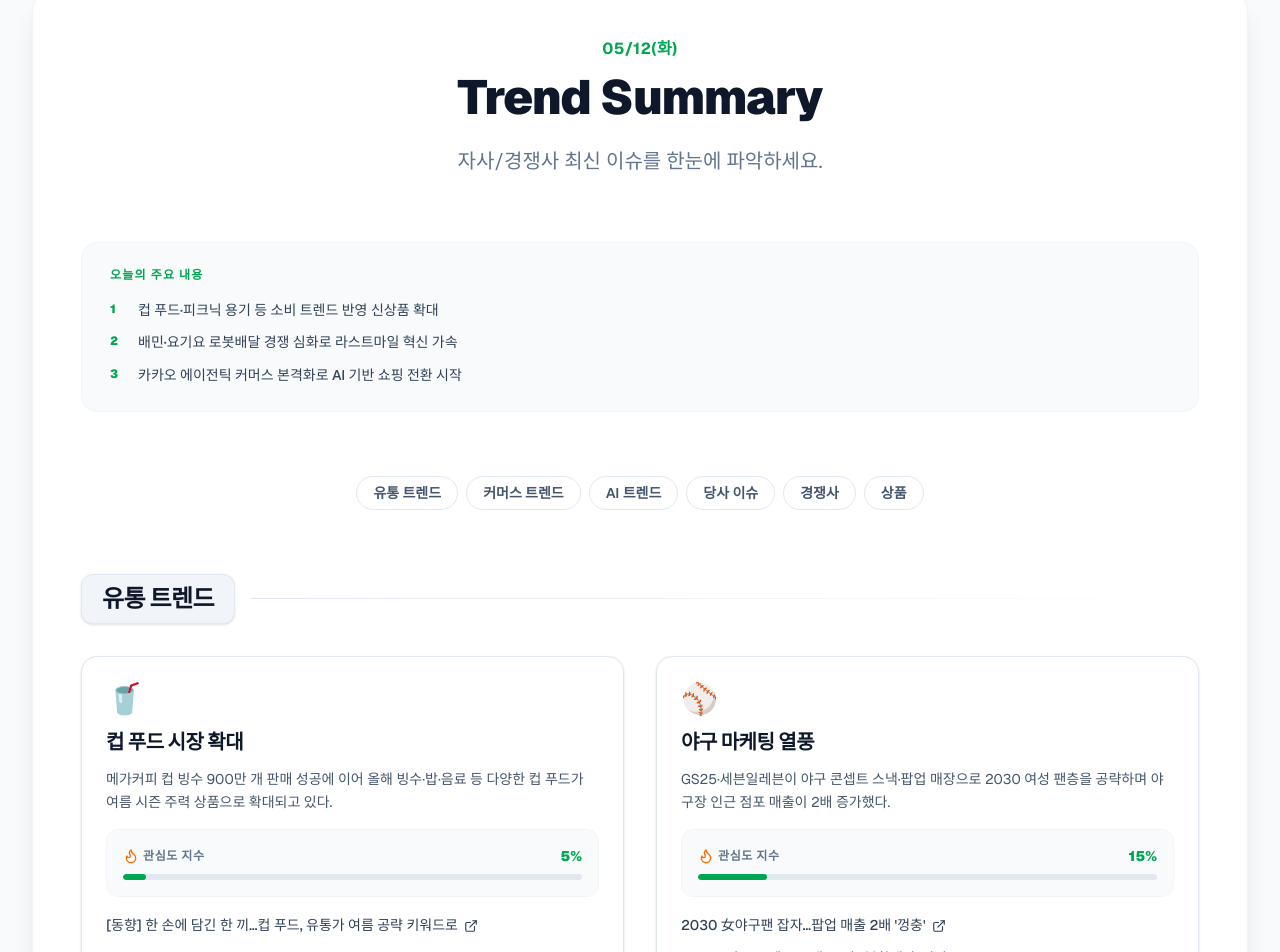
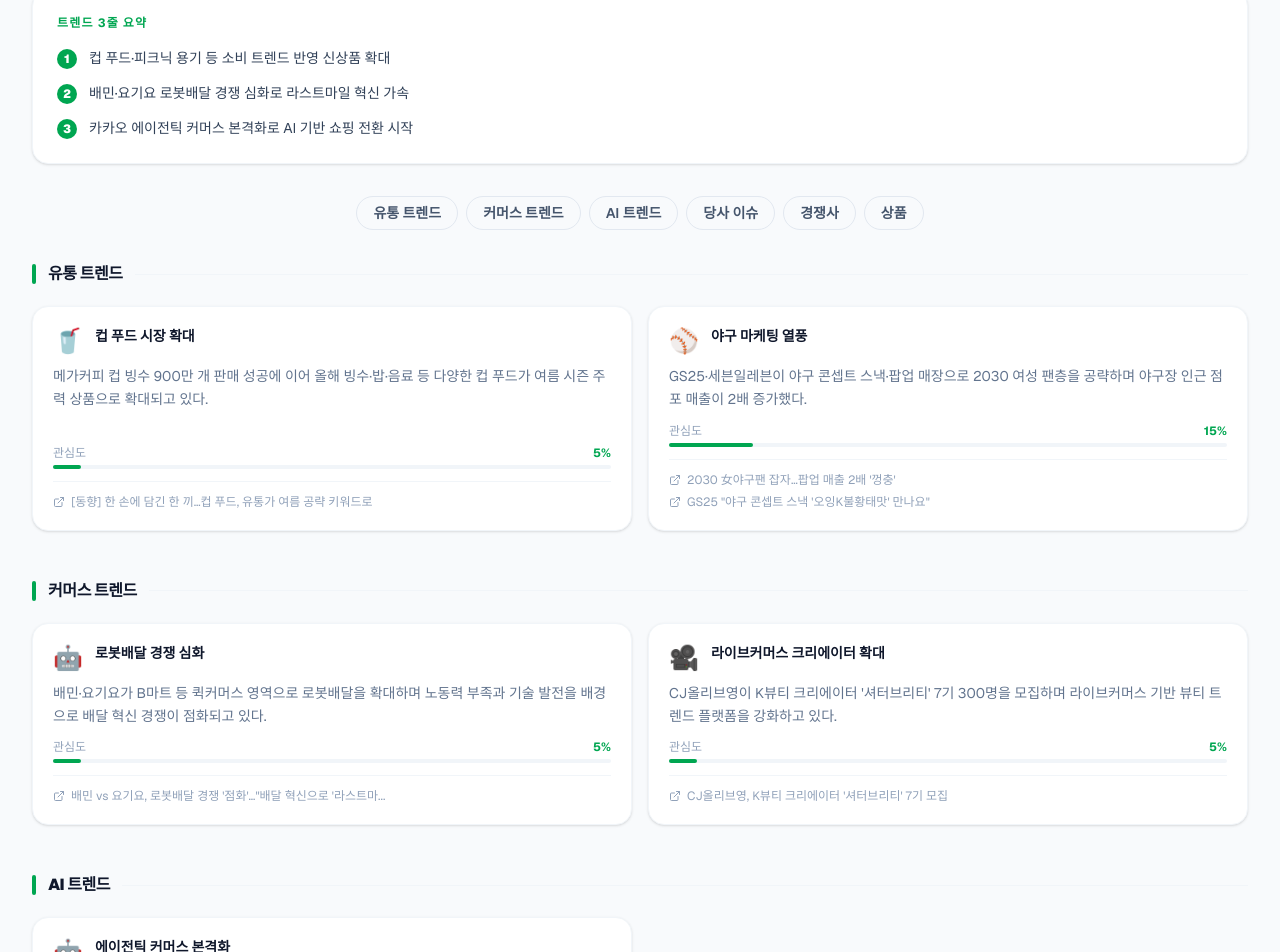
Before and after one commit to jinsolyz-ops/RetailInsight_AI, a Next.js app: page / in a window 1280 px wide. Shown: the part 185-1137 px from the top of the page. Built offline with nearby package versions, Linux system fonts and the light colour scheme.

Commit message:
design: clean up layout, rename summary label to 트렌드 3줄 요약

```diff
--- a/src/app/layout.tsx
+++ b/src/app/layout.tsx
@@ -13,8 +13,8 @@ const geistMono = Geist_Mono({
 });
 
 export const metadata: Metadata = {
-  title: "Create Next App",
-  description: "Generated by create next app",
+  title: "RetailInsight AI",
+  description: "리테일 업계 일일 트렌드 리포트",
 };
 
 export default function RootLayout({
--- a/src/components/IssueCard.tsx
+++ b/src/components/IssueCard.tsx
@@ -1,4 +1,4 @@
-import { ExternalLink, Flame } from 'lucide-react';
+import { ExternalLink } from 'lucide-react';
 
 interface Link {
   title: string;
@@ -14,61 +14,48 @@ interface Issue {
 }
 
 export default function IssueCard({ issue }: { issue: Issue }) {
-  // Assume a max of 20 for scaling
   const indexPercentage = Math.min((issue.articleCount / 20) * 100, 100);
 
   return (
-    <div className="bg-white border border-slate-200 rounded-2xl p-6 shadow-sm hover:shadow-xl transition-all duration-300 flex flex-col h-full group relative overflow-hidden">
-      {/* Top Accent Line */}
-      <div className="absolute top-0 left-0 right-0 h-1 bg-[#00A651] opacity-0 group-hover:opacity-100 transition-opacity duration-300"></div>
-
-      {/* Top Section: Fixed minimum height to keep index box aligned */}
-      <div className="min-h-[140px] mb-2">
-        {issue.emoji && <div className="text-3xl mb-3">{issue.emoji}</div>}
-        <h3 className="text-xl font-extrabold text-slate-900 mb-3 tracking-tight truncate leading-snug group-hover:text-slate-700 transition-colors">{issue.title}</h3>
-        <p className="text-slate-600 text-sm leading-relaxed line-clamp-3">{issue.summary}</p>
+    <div className="bg-white border border-slate-100 rounded-2xl p-5 shadow-sm hover:shadow-md transition-shadow duration-200 flex flex-col gap-3">
+      {/* 헤더 */}
+      <div className="flex items-start gap-3">
+        {issue.emoji && <span className="text-2xl leading-none shrink-0 mt-0.5">{issue.emoji}</span>}
+        <h3 className="text-sm font-bold text-slate-900 leading-snug">{issue.title}</h3>
       </div>
 
-      {/* Middle Section: Index Box */}
-      <div className="bg-slate-50 rounded-xl p-4 border border-slate-100 mb-4">
-        <div className="flex items-center justify-between mb-2">
-          <div className="flex items-center text-xs font-bold text-slate-500 uppercase tracking-wider">
-            <Flame className="w-4 h-4 mr-1 text-orange-500" />
-            관심도 지수
+      {/* 요약 */}
+      <p className="text-sm text-slate-500 leading-relaxed flex-1">{issue.summary}</p>
+
+      {/* 관심도 */}
+      <div className="space-y-1">
+        <div className="flex justify-between items-center">
+          <span className="text-xs text-slate-400">관심도</span>
+          <span className="text-xs font-bold text-[#00A651]">{Math.round(indexPercentage)}%</span>
         </div>
-          <span className="text-sm font-black text-[#00A651]">{Math.round(indexPercentage)}%</span>
-        </div>
-        <div className="w-full bg-slate-200 rounded-full h-1.5 overflow-hidden">
-          <div
-            className="bg-[#00A651] h-1.5 rounded-full transition-all duration-1000 ease-out"
-            style={{ width: `${indexPercentage}%` }}
-          ></div>
+        <div className="w-full bg-slate-100 rounded-full h-1">
+          <div className="bg-[#00A651] h-1 rounded-full" style={{ width: `${indexPercentage}%` }} />
         </div>
       </div>
 
-      {/* Links Section */}
-      <div>
-        {issue.relatedLinks && issue.relatedLinks.length > 0 && (
-          <ul className="space-y-2">
+      {/* 링크 */}
+      {issue.relatedLinks?.length > 0 && (
+        <ul className="space-y-1.5 border-t border-slate-100 pt-3">
           {issue.relatedLinks.map((link, idx) => (
             <li key={idx}>
               <a
                 href={link.url}
                 target="_blank"
                 rel="noopener noreferrer"
-                  className="inline-flex items-center text-sm font-medium text-slate-700 hover:text-[#00A651] transition-colors"
+                className="flex items-center gap-1.5 text-xs text-slate-400 hover:text-[#00A651] transition-colors group"
               >
-                  <span className="line-clamp-1 border-b border-transparent hover:border-[#00A651] pb-0.5">{link.title}</span>
-                  <ExternalLink className="w-3.5 h-3.5 ml-1.5 flex-shrink-0" />
+                <ExternalLink className="w-3 h-3 shrink-0" />
+                <span className="line-clamp-1 group-hover:underline">{link.title}</span>
               </a>
             </li>
           ))}
         </ul>
       )}
     </div>
-
-      {/* Bottom Empty Space */}
-      <div className="flex-1"></div>
-    </div>
   );
 }
--- a/src/components/ReportDisplay.tsx
+++ b/src/components/ReportDisplay.tsx
@@ -34,7 +34,7 @@ export default function ReportDisplay({ report }: { report: ReportData | null })
       const dataUrl = await toPng(reportRef.current, {
         cacheBust: true,
         pixelRatio: 2,
-        backgroundColor: '#ffffff',
+        backgroundColor: '#f8fafc',
       });
       const link = document.createElement('a');
       link.href = dataUrl;
@@ -49,50 +49,43 @@ export default function ReportDisplay({ report }: { report: ReportData | null })
   if (!report || report.categories.length === 0) {
     return (
       <div className="text-center py-32">
-        <div className="w-16 h-16 bg-indigo-50 text-indigo-500 rounded-2xl flex items-center justify-center mx-auto mb-6">
+        <div className="w-16 h-16 bg-emerald-50 text-emerald-500 rounded-2xl flex items-center justify-center mx-auto mb-6">
           <span className="text-2xl">📰</span>
         </div>
         <h2 className="text-2xl font-bold text-slate-800 mb-2">아직 생성된 리포트가 없습니다</h2>
-        <p className="text-slate-500 max-w-md mx-auto">
-          매일 오전 8시에 자동으로 리포트가 생성됩니다.
-        </p>
+        <p className="text-slate-500 max-w-md mx-auto">매일 오전 8시에 자동으로 리포트가 생성됩니다.</p>
       </div>
     );
   }
 
   return (
-    <div className="space-y-6 animate-in fade-in slide-in-from-bottom-4 duration-700 ease-out">
-      <div className="flex items-center justify-between">
-        {generatedLabel && (
-          <p className="text-sm text-slate-400">최종 업데이트: {generatedLabel}</p>
-        )}
+    <div className="space-y-8 animate-in fade-in slide-in-from-bottom-4 duration-700 ease-out">
+      {/* 상단 메타 & 저장 버튼 */}
+      <div className="flex items-end justify-between">
+        <div>
+          <p className="text-xs font-bold tracking-widest uppercase text-[#00A651] mb-1">{dateStr} Retail Briefing</p>
+          {generatedLabel && <p className="text-xs text-slate-400">업데이트 {generatedLabel}</p>}
+        </div>
         <button
           onClick={handleDownloadImage}
-          className="ml-auto flex items-center gap-2 bg-slate-900 hover:bg-slate-800 text-white px-5 py-2.5 rounded-xl font-bold transition-all shadow-sm hover:shadow-md"
+          className="flex items-center gap-1.5 text-sm font-semibold text-slate-500 hover:text-slate-900 border border-slate-200 hover:border-slate-400 px-4 py-2 rounded-xl transition-all"
         >
-          📸 리포트 이미지 저장
+          📸 저장
         </button>
       </div>
 
-      <div ref={reportRef} className="bg-white rounded-3xl shadow-xl border border-slate-100 p-8 md:p-12 space-y-16">
-        {/* 헤더 */}
-        <div className="text-center relative">
-          <div className="text-[#00A651] font-bold mb-3 tracking-wide uppercase">{dateStr}</div>
-          <h1 className="text-4xl md:text-5xl font-black text-slate-900 mb-6 tracking-tight">Trend Summary</h1>
-          <p className="text-slate-500 text-lg md:text-xl max-w-2xl mx-auto leading-relaxed">
-            자사/경쟁사 최신 이슈를 한눈에 파악하세요.
-          </p>
-        </div>
-
-        {/* 오늘의 주요 내용 요약 */}
+      <div ref={reportRef} className="space-y-8">
+        {/* 트렌드 3줄 요약 */}
         {report.summary?.length > 0 && (
-          <div className="bg-slate-50 rounded-2xl border border-slate-100 px-7 py-6">
-            <p className="text-xs font-bold tracking-widest uppercase text-[#00A651] mb-4">오늘의 주요 내용</p>
-            <ol className="space-y-2.5">
+          <div className="bg-white rounded-2xl border border-slate-100 shadow-sm p-6">
+            <p className="text-xs font-bold tracking-widest uppercase text-[#00A651] mb-4">트렌드 3줄 요약</p>
+            <ol className="space-y-3">
               {report.summary.map((line, i) => (
                 <li key={i} className="flex items-start gap-3">
-                  <span className="text-xs font-black text-[#00A651] mt-0.5 w-4 shrink-0">{i + 1}</span>
-                  <span className="text-slate-700 text-sm leading-relaxed font-medium">{line}</span>
+                  <span className="w-5 h-5 rounded-full bg-[#00A651] text-white text-xs font-black flex items-center justify-center shrink-0 mt-0.5">
+                    {i + 1}
+                  </span>
+                  <span className="text-slate-700 text-sm leading-relaxed">{line}</span>
                 </li>
               ))}
             </ol>
@@ -113,21 +106,21 @@ export default function ReportDisplay({ report }: { report: ReportData | null })
         </div>
 
         {/* 카테고리별 섹션 */}
+        <div className="space-y-12">
           {report.categories.map((category, idx) => (
-          <section key={idx} id={categoryId(category.name)} className="relative mb-16 scroll-mt-24">
-            <div className="flex items-center gap-4 mb-8">
-              <h2 className="text-2xl font-black text-slate-900 tracking-tight bg-slate-100 px-5 py-2 rounded-xl border border-slate-200 shadow-sm">
-                {category.name}
-              </h2>
-              <div className="flex-grow h-px bg-gradient-to-r from-slate-200 to-transparent"></div>
+            <section key={idx} id={categoryId(category.name)} className="scroll-mt-24">
+              <div className="flex items-center gap-3 mb-5">
+                <div className="w-1 h-5 bg-[#00A651] rounded-full shrink-0" />
+                <h2 className="text-base font-black text-slate-900 tracking-tight">{category.name}</h2>
+                <div className="flex-1 h-px bg-slate-100" />
               </div>
 
-            <div className={`grid grid-cols-1 ${category.name === '경쟁사 이슈' ? 'md:grid-cols-3' : 'md:grid-cols-2'} gap-6 lg:gap-8`}>
+              <div className={`grid grid-cols-1 ${category.name === '경쟁사 이슈' ? 'md:grid-cols-3' : 'md:grid-cols-2'} gap-4`}>
                 {category.issues.map((issue, issueIdx) => (
                   <IssueCard key={issueIdx} issue={issue} />
                 ))}
                 {category.issues.length === 0 && (
-                <p className="text-slate-400 col-span-full italic">
+                  <p className="text-slate-400 col-span-full italic text-sm">
                     이 카테고리에 해당하는 주요 이슈가 분석되지 않았습니다.
                   </p>
                 )}
@@ -136,5 +129,6 @@ export default function ReportDisplay({ report }: { report: ReportData | null })
           ))}
         </div>
       </div>
+    </div>
   );
 }
```
Lines whose indentation alone changed are shown as unchanged.
